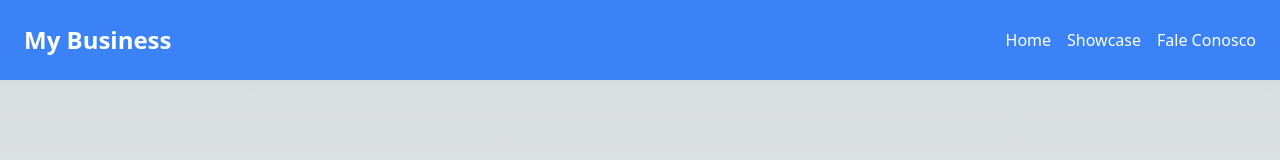
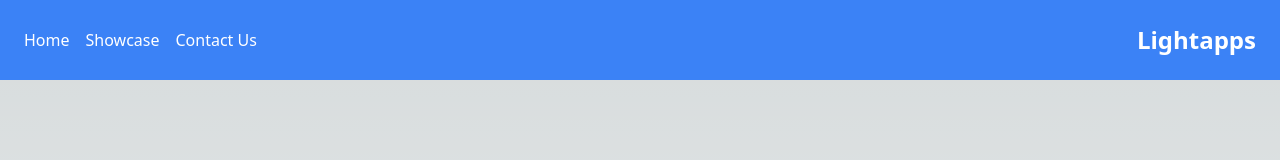
Before and after one commit to lightapps-smart-blocks/lightapps-front, a Next.js app: page / in a window 1280 px wide. Shown: the top 160 px of the page. Built offline with nearby package versions, Linux system fonts and the light colour scheme.

Commit message:
Commit from Stub AI

```diff
--- a/components/Header.tsx
+++ b/components/Header.tsx
@@ -3,9 +3,6 @@ import Link from 'next/link';
 export default function Header() {
   return (
     <header className="flex justify-between items-center p-6 bg-blue-500 text-white">
-      <Link href="/">
-        <a className="text-2xl font-bold">My Business</a>
-      </Link>
       <nav>
         <ul className="flex space-x-4">
           <li>
@@ -20,11 +17,14 @@ export default function Header() {
           </li>
           <li>
             <Link href="/contact">
-              <a>Fale Conosco</a>
+              <a>Contact Us</a>
             </Link>
           </li>
         </ul>
       </nav>
+      <Link href="/">
+        <a className="text-2xl font-bold">Lightapps</a>
+      </Link>
     </header>
   );
 }
```
